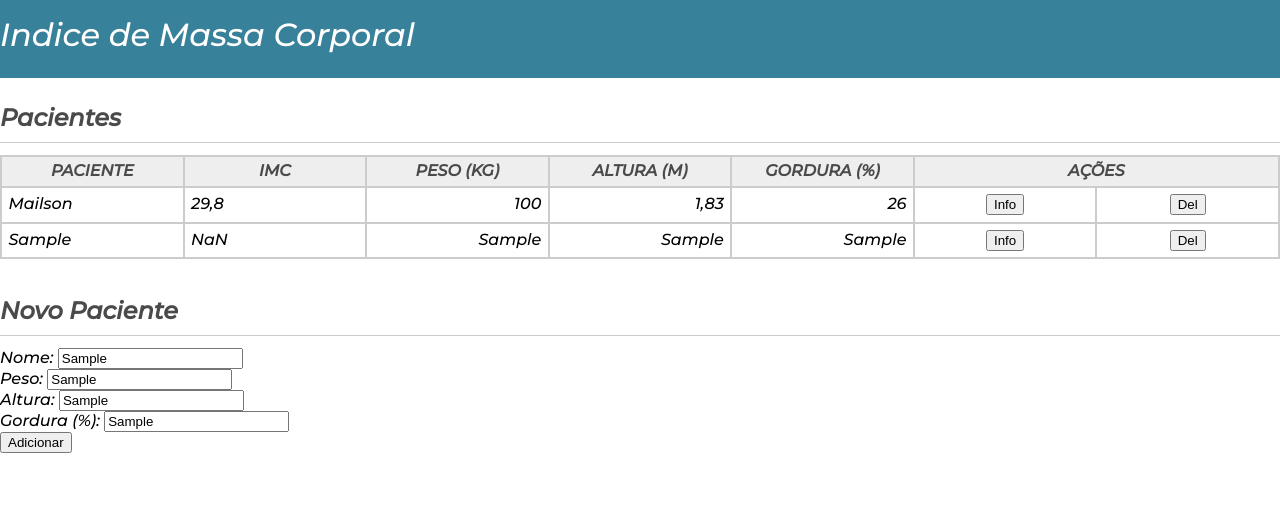
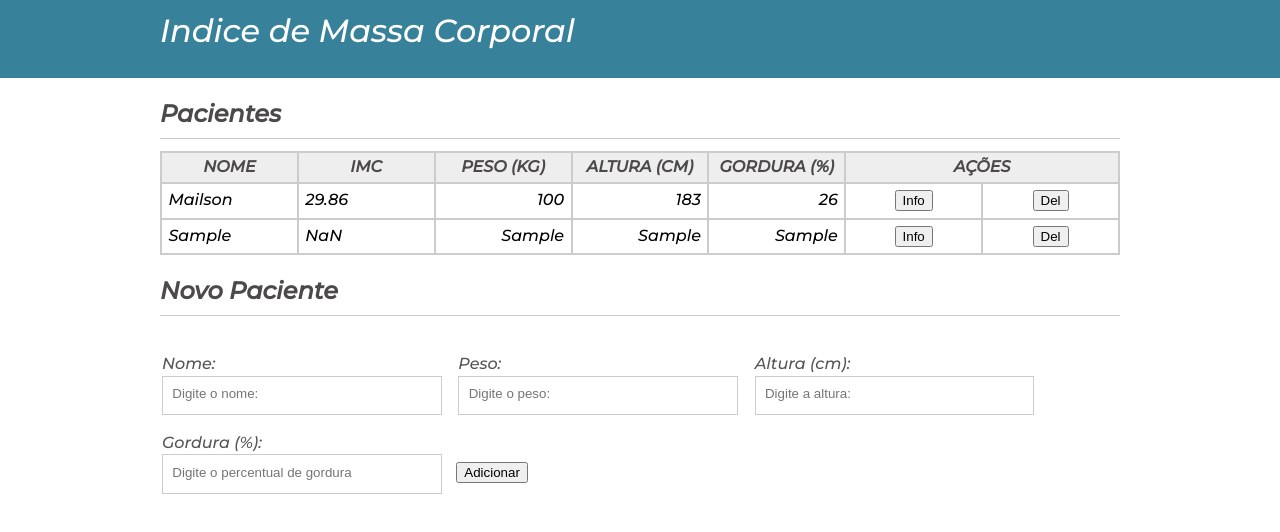
Before and after one commit to mailsonsoares/IMC, a plain HTML site: page EXERCICIO_2/index.html in a window 1280 px wide. Both pictures are taken after typing "Sample", "Sample", "Sample", "Sample" into the empty fields and a click on the button "Adicionar". Drawn offline with Linux system fonts and the light colour scheme.

Commit message:
css do form novo paciente

```diff
--- a/EXERCICIO_2/index.html
+++ b/EXERCICIO_2/index.html
@@ -26,10 +26,10 @@
             <table class = "tabela-imc" data-tabela-pacient>
                 <!-- <thead> -->
                     <tr>
-                        <th>Paciente</th>
+                        <th>Nome</th>
                         <th>IMC</th>
                         <th>Peso (Kg)</th>
-                        <th>Altura (m)</th>
+                        <th>Altura (cm)</th>
                         <th>Gordura (%)</th>
                         <th colspan="2">Ações</th>
                     </tr>
@@ -37,9 +37,9 @@
                 <!-- <tbody> -->
                     <tr class="linhas-pacientes" data-linha-pacient>
                         <td class="nome">Mailson</td>
-                        <td class="imc">29,8</td>
+                        <td class="imc">29.86</td>
                         <td class="peso">100</td>
-                        <td class="altura">1,83</td>
+                        <td class="altura">183</td>
                         <td class="gordura">26</td>
                         <td class="info" id="info"> <button>Info</button> </td>
                         <td class="delete" id="delete"> <button>Del</button> </td>
@@ -53,19 +53,19 @@
             <form id = "form-novo-pacient" action="" data-form-novo-pacient>
                 <div class="grupo">
                     <label for="inputNome">Nome:</label>
-                    <input type="text" id="inputNome" name="inputNome" class="campo" placeholder="Digite o primeiro nome: ">
+                    <input type="text" id="inputNome" name="inputNome" class="campo" placeholder="Digite o nome: ">
                 </div>
                 <div class="grupo">
                     <label for="inputPeso">Peso:</label>
-                    <input type="text" id="inputPeso" name="inputPeso" class="campo" placeholder="Digite seu peso: ">
+                    <input type="text" id="inputPeso" name="inputPeso" class="campo campo-medio" placeholder="Digite o peso: ">
                 </div>
                 <div class="grupo">
-                    <label for="inputAltura">Altura:</label>
-                    <input type="text" id="inputAltura" name="inputAltura" class="campo" placeholder="Digite sua altura: ">
+                    <label for="inputAltura">Altura (cm):</label>
+                    <input type="text" id="inputAltura" name="inputAltura" class="campo campo-medio" placeholder="Digite a altura: ">
                 </div>
                 <div class="grupo">
                     <label for="inputGordura">Gordura (%):</label>
-                    <input type="text" id="inputGordura" name="inputGordura" class="campo" placeholder="Digite seu percentual de gordura ">
+                    <input type="text" id="inputGordura" name="inputGordura" class="campo campo-medio" placeholder="Digite o percentual de gordura ">
                 </div>
                 <button id="btn-adiciona" data-form-btn-adiciona>Adicionar</button>
             </form>
--- a/EXERCICIO_2/novo.js
+++ b/EXERCICIO_2/novo.js
@@ -1,28 +1,28 @@
 const novoPaciente = document.querySelector('[data-form-btn-adiciona]'); //usando um data- (data attribute) para capturar o elemento
 
 
-novoPaciente.addEventListener('click', (eventoDoClick) => { //quando o evento de click é "escutado" o navegador passa um objeto como parâmetro
-                                                            //contendo os dados desse evento.
-                                                            //Basta nomear o objeto passado como parâmetro.
-                                                            //Aqui useio nome de eventoDoClick.
+novoPaciente.addEventListener('click', (eventoDoClick) => { //quando o evento de click é "escutado" o navegador envia um objeto, por
+                                                            // "debaixo dos panos", como parâmetro contendo os dados desse evento.
+                                                            // Basta nomear o objeto passado como parâmetro.
+                                                            // Aqui useio nome de eventoDoClick.
 
-    eventoDoClick.preventDefault();  //previne o (refresh) evento padrão de um form que é enviar dados para um servidor web
-    const formNovoPacient = document.querySelector('[data-form-novo-pacient]'); //captura o form
+    eventoDoClick.preventDefault();  //previne o evento padrão de um form que é enviar dados para um servidor web.
+                                     // Para não ocorrer o refresh da página
+    const formNovoPacient = document.querySelector('[data-form-novo-pacient]');//cria uma váriavel para receber os dados form Novo Paciente.
 
-    // console.log(formNovoPacient);
+    const objNovoPacient = montaObjetoPaciente(formNovoPacient); //Chama a função que cria um objeto com os dados recebidos do form Novo Paciente.
 
-    const objNovoPacient = montaObjetoPaciente(formNovoPacient); //Chama a função que cria um objeto com o form passado.
-
-    // console.log(objNovoPacient);
-
-    const nome_input = objNovoPacient.nome;
+    const nome_input = objNovoPacient.nome; //Aqui criei as variáveis para os atributos do objeto recebido
     const peso_input = objNovoPacient.peso;
     const altura_input = objNovoPacient.altura;
     const imc_input = objNovoPacient.imc;
     const gordura_input = objNovoPacient.gordura;
 
-    const tabela = document.querySelector('[data-tabela-pacient]'); //captura tabela
+    const tabela = document.querySelector('[data-tabela-pacient]'); //criei uma váriavel para receber o seletor do DOM da tabela Paciente.
 
+    //Aqui criei uma varável para os elementos <td>,
+    //que conterão os dados dos atributos do novo paciente e mais tarde serão
+    //apençados a uma nova linha <tr> da tabela.
     const conteudo = `<td class="nome">${nome_input}</td>
                       <td class="imc">${imc_input}</td>
                       <td class="peso">${peso_input}</td>
@@ -31,13 +31,17 @@ novoPaciente.addEventListener('click', (eventoDoClick) => { //quando o evento de
                       <td class="info" id="info"> <button> Info </button> </td>
                       <td class="delete" id="delete"> <button> Del </button> </td>`;
 
-    const novaLinha = document.createElement('tr'); //criando nova linha;
+    const novaLinha = document.createElement('tr'); //Aqui criei um elemento <tr> nova linha que receberá seu elmento filho
+                                                    // a <td> criada anteriormente;
 
-    novaLinha.classList.add('linhas-pacientes'); //atribuindo a mesma classe css a linha
+    novaLinha.classList.add('linhas-pacientes'); //atribuí a mesma classe css a nova linha criada
 
-    novaLinha.innerHTML = conteudo;
+    novaLinha.innerHTML = conteudo; //Aqui atribuímos a variável conteúdo (que contém as <td> preenchidas com os dados)
+                                    // ao html <tr> da nova linha .
 
-    tabela.appendChild(novaLinha);
+    tabela.appendChild(novaLinha); //Apençei a nova linha a tabela.
+
+    formNovoPacient.reset(); //Reset do formulário limpando os campos.
 
 
 });
@@ -58,7 +62,8 @@ function montaObjetoPaciente(form){
 
 function calculaImc(peso, altura){
     let imc = 0;
-    imc = peso / (altura * altura);
+    cm = altura / 100
+    imc = peso / (cm * cm);
 
     return imc.toFixed(2);
 }
--- a/EXERCICIO_2/style.css
+++ b/EXERCICIO_2/style.css
@@ -5,6 +5,8 @@
 body{
 	font-family: 'Montserrat', sans-serif;
 }
+
+
 
 header{
 	width: 100%;
@@ -28,8 +30,8 @@ header h1{
 }  */
 
 .container{
-    padding: 4px 0;
-	width: 100%;
+	width: 75%;
+	height: 100%;
 	margin: 0 auto;
 }
 
@@ -78,3 +80,33 @@ header h1{
  .info, .delete{
 	text-align: center;
 }
+
+#form-novo-pacient{
+	margin-top: 30px;
+}
+
+.campo{
+	width: 90%;
+	padding: .7em;
+	padding-bottom: 1em;
+	margin: 0;
+	border: 1px solid #CCCCCC;
+}
+
+/* .campo-medio{
+	display: inline-block;
+	padding-right: .5em;
+} */
+
+.grupo{
+	width: 30%;
+	margin: 0 2px;
+	display: inline-block;
+	padding: 10px 0px;
+}
+
+label{
+	color: #555;
+	display: block;
+	margin-bottom: .2em;
+}
```
